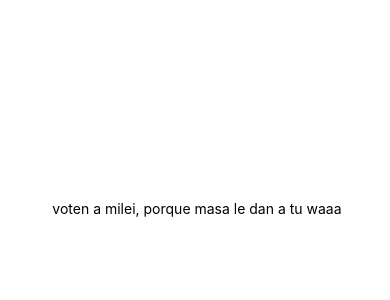
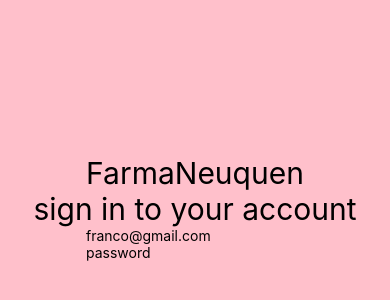
Before and after one commit to JBOLATE/accesibilidad, a React Native app: screen / in a window 390 px wide. Shown: the part 214-514 px from the top of the page. Built offline with nearby package versions, Linux system fonts and the light colour scheme.

Commit message:
iniciando inicio

```diff
--- a/App.js
+++ b/App.js
@@ -1,13 +1,18 @@
 import { StatusBar } from 'expo-status-bar';
-import { StyleSheet, Text, View } from 'react-native';
+import { StyleSheet, Text, View, TextInput } from 'react-native';
 
 export default function App() {
   return (
     <View style={styles.container}>
-      <Text> voten a milei, porque masa le dan a tu waaa</Text>
+      <Text style={styles.titulo}>FarmaNeuquen</Text>
+      <Text style={styles.titulo}>sign in to your account</Text>
+      <TextInput
+      placeholder='franco@gmail.com'
+      />
+      <TextInput
+      placeholder='password'
+      />
       <StatusBar style="auto" />
-
-
     </View>
   );
 }
@@ -16,8 +21,13 @@
 const styles = StyleSheet.create({
   container: {
     flex: 1,
-    backgroundColor: '#fff',
+    backgroundColor: 'pink',
     alignItems: 'center',
     justifyContent: 'center',
   },
+titulo: {
+  fontSize: 30,
+
+}
+
 });
```
